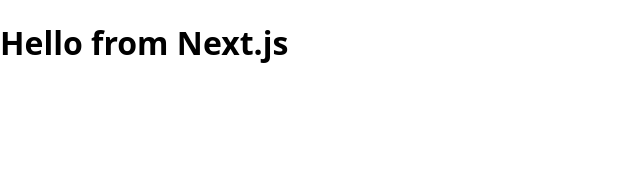
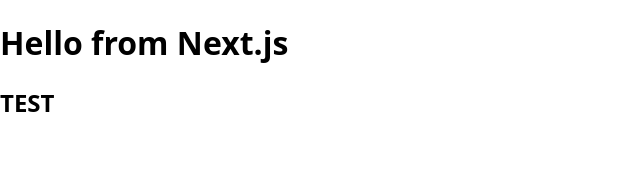
Before and after one commit to ChristopherWelschoff/recap-project-5-new, a Next.js app: page / in a window 1280 px wide. Shown: the top 176 px of the page, without its empty margins (0-640 px from the left). Built offline with nearby package versions, Linux system fonts and the light colour scheme.

Commit message:
test commit

```diff
--- a/pages/index.js
+++ b/pages/index.js
@@ -2,6 +2,7 @@
   return (
     <div>
       <h1>Hello from Next.js</h1>
+      <h2>TEST</h2>
     </div>
   );
 }
```
